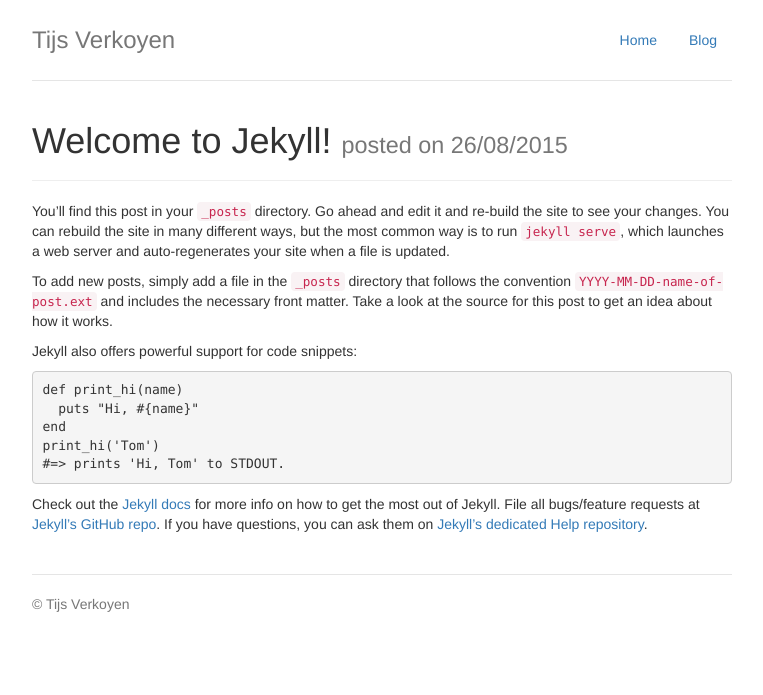
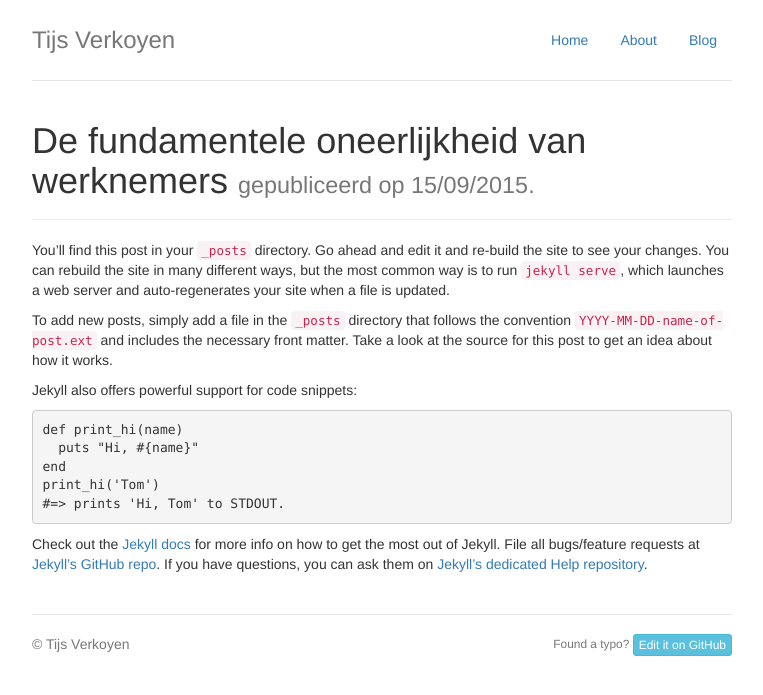
Before and after one commit to tijsverkoyen/tijsverkoyen.github.io, a Jekyll site: the page built from _posts/2015-09-15-de-fundamentele-oneerlijkheid.markdown, in a window 1280 px wide. Shown: the top 695 px of the page, without its empty margins (258-1021 px from the left). Built offline with Jekyll 4.4.1, drawn with Linux system fonts in a browser that asks for light colours.

Commit message:
language stuff

```diff
--- a/_includes/footer.html
+++ b/_includes/footer.html
@@ -1,3 +1,10 @@
 <footer class="footer">
-  <p>© Tijs Verkoyen</p>
+  <p>
+    © Tijs Verkoyen
+
+    <small class="pull-right">
+      Found a typo?
+      <a class="btn btn-info btn-xs" href="https://github.com/tijsverkoyen/tijsverkoyen.github.io/edit/master/{{ page.path }}">Edit it on GitHub</a>
+    </small>
+  </p>
 </footer>
--- a/_includes/menu.html
+++ b/_includes/menu.html
@@ -2,7 +2,10 @@
   <li role="presentation">
     <a href="/">Home</a>
   </li>
+  <li role="presentation" {% if page.selected_menu == 'about' %} class="active"{% endif %}>
+  <a href="/about">About</a>
+  </li>
   <li role="presentation" {% if page.selected_menu == 'blog' %} class="active"{% endif %}>
-  <a href="/blog">Blog</a>
+    <a href="/blog">Blog</a>
   </li>
 </ul>
--- a/_layouts/post.html
+++ b/_layouts/post.html
@@ -27,7 +27,12 @@
         <span itemprop="name">{{ page.title }}</span>
         <span itemprop="author" class="hidden">by Tijs Verkoyen</span>
         <small>
-          posted on <span itemprop="datePublished" content="{{ page.date | date_to_xmlschema }}">{{ page.date | date : '%d/%m/%Y' }}</span>
+          {% if page.language == 'nl' %}
+            gepubliceerd op
+          {% else %}
+            posted on
+          {% endif %}
+          <span itemprop="datePublished" content="{{ page.date | date_to_xmlschema }}">{{ page.date | date : '%d/%m/%Y' }}</span>.
         </small>
       </h1>
     </div>
--- a/_posts/2015-08-26-welcome-to-jekyll.markdown
+++ b/_posts/2015-09-15-de-fundamentele-oneerlijkheid.markdown
@@ -1,8 +1,9 @@
 ---
 layout: post
-title:  "Welcome to Jekyll!"
-date:   2015-08-26 16:16:26
+title:  "De fundamentele oneerlijkheid van werknemers"
+date:   2015-09-15 13:37:00
 image:  2015-08-26-welcome-to-jekyll.png
+language: nl
 ---
 You’ll find this post in your `_posts` directory. Go ahead and edit it and re-build the site to see your changes. You can rebuild the site in many different ways, but the most common way is to run `jekyll serve`, which launches a web server and auto-regenerates your site when a file is updated.
 
--- a/blog/index.html
+++ b/blog/index.html
@@ -14,7 +14,7 @@ selected_menu: blog
   <div class="col-lg-12">
     <div class="row">
       {% for post in paginator.posts %}
-      <div class="col-sm-6 col-md-4">
+      <div class="col-sm-6 col-md-6">
         <a class="post-link" href="{{ post.url | prepend: site.baseurl }}">
           <div class="thumbnail">
             {% if post.image %}
@@ -27,6 +27,9 @@ selected_menu: blog
             <div class="caption">
               <h2>
                 {{ post.title }}
+                {% if post.language == 'nl' %}
+                 <small>(<span class="hidden"> is writen in </span>Dutch)</small>
+                {% endif %}
               </h2>
 
               <p>
--- a/css/main.scss
+++ b/css/main.scss
@@ -69,6 +69,20 @@ body {
   margin-top: 28px;
 }
 
+.about {
+  margin: 40px 0;
+
+  .aboutServiceWidget {
+    text-align: center;
+    margin-bottom: 20px;
+
+    img {
+      margin-bottom: 20px;
+    }
+  }
+}
+
+
 /* Responsive: Portrait tablets and up */
 @media screen and (min-width: 768px) {
   /* Remove the padding we set earlier */
```
Also changed, not shown: about/index.html (added, +38 -0 lines).
